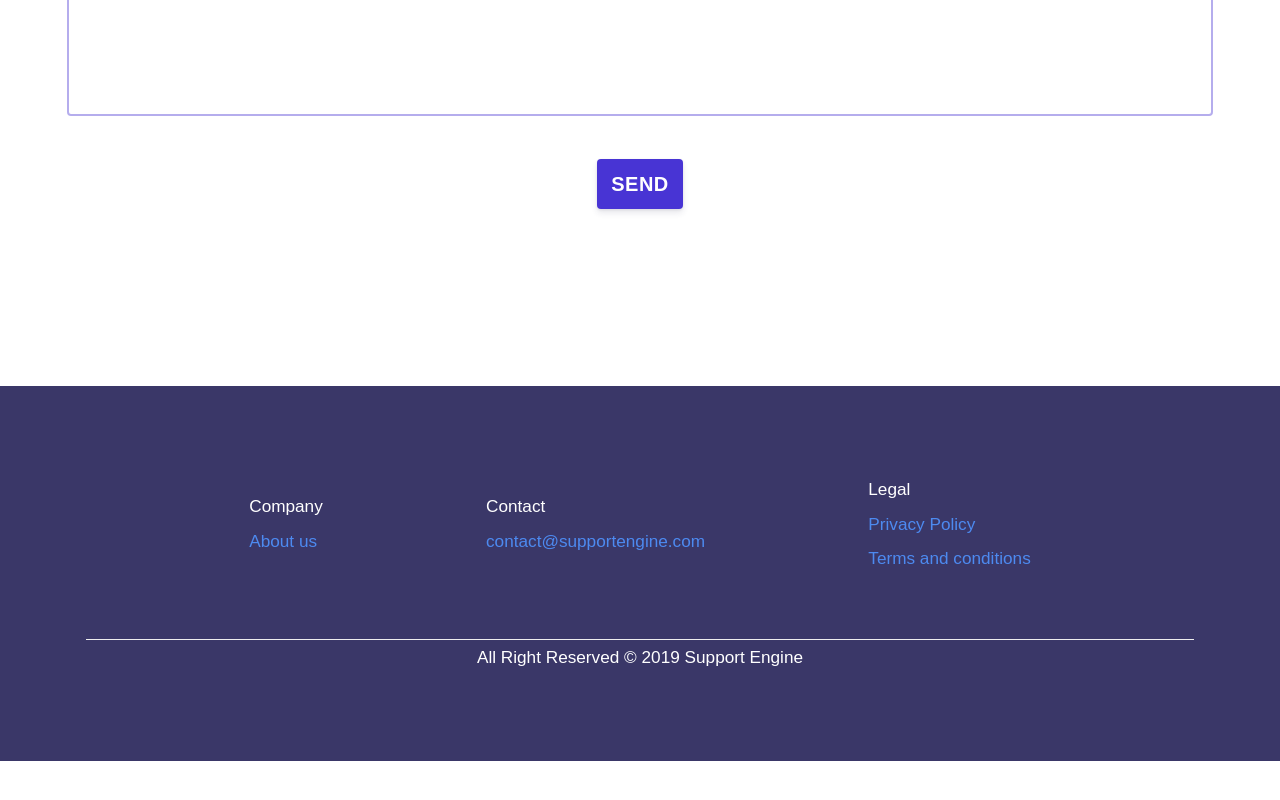
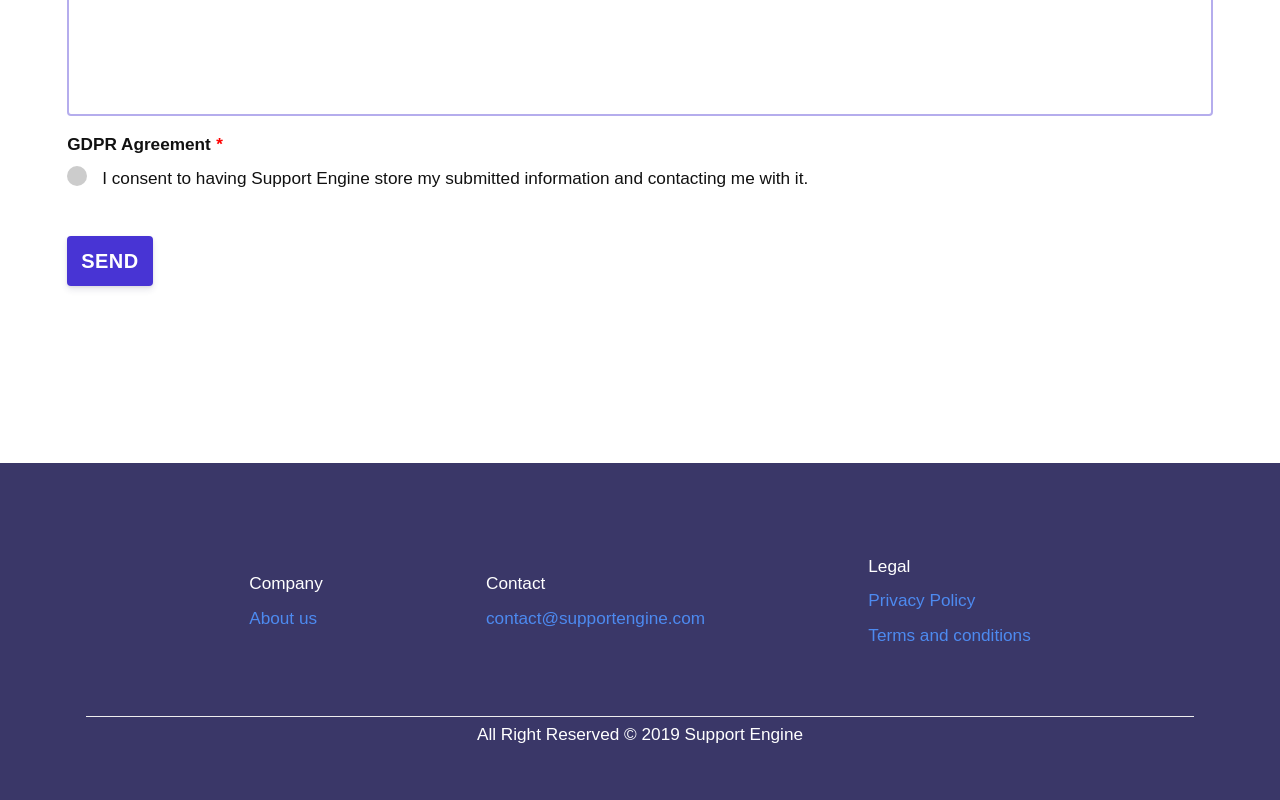
Before and after one commit to TheCodeisthub/SupportEngine, a Gatsby site: page /contact in a window 1280 px wide. Shown: the part 937-1737 px from the top of the page. Before the commit the page ends 1698 px from the top, so only its background shows below. Built offline with nearby package versions, Linux system fonts and the light colour scheme; Gatsby itself is replaced by a stand-in of ours.

Commit message:
Initial commit

```diff
--- a/src/components/contact.js
+++ b/src/components/contact.js
@@ -95,11 +95,22 @@ export default class Contact extends React.Component {
               />
             </label>
           </p>
+
+          <h4 title="Important">
+            GDPR Agreement <i style={{ color: "red" }}>*</i>
+          </h4>
+          <label style={{ fontWeight: "400" }} class="r-sidebar--label">
+            I consent to having Support Engine store my submitted information
+            and contacting me with it.
+            <input type="checkbox" required />
+            <span class="checkmark" />
+          </label>
+
           <p
             style={{
               display: "flex",
-              alignItems: "center",
-              justifyContent: "center",
+              alignItems: "flex-start",
+              justifyContent: "flex-start",
             }}
           >
             <button className="btn_submit" type="submit">
--- a/src/scss/contact.scss
+++ b/src/scss/contact.scss
@@ -83,7 +83,7 @@
     transition: all 0.15s ease;
     box-shadow: 0 4px 6px rgba(50, 50, 93, 0.11), 0 1px 3px rgba(0, 0, 0, 0.08);
     cursor: pointer;
-    margin-top: 4vh;
+    margin-top: 0;
   }
 
   .btn_submit:hover {
@@ -97,3 +97,80 @@
     font-weight: bold;
   }
 }
+
+.r-sidebar__section-container {
+  display: flex;
+  flex-direction: column;
+  align-items: center;
+  justify-content: center;
+  /* padding: 2em; */
+}
+
+/* The container */
+.r-sidebar--label {
+  display: block;
+  position: relative;
+  padding-left: 35px;
+  margin-bottom: 5vh;
+  cursor: pointer;
+  /* font-size: 22px; */
+  -webkit-user-select: none;
+  -moz-user-select: none;
+  -ms-user-select: none;
+  user-select: none;
+}
+
+/* Hide the browser's default checkbox */
+.r-sidebar--label input {
+  position: absolute;
+  opacity: 0;
+  cursor: pointer;
+  height: 0;
+  width: 0;
+}
+
+/* Create a custom checkbox */
+.checkmark {
+  position: absolute;
+  top: 5px;
+  left: 0;
+  height: 20px;
+  width: 20px;
+  background-color: #ccc;
+  border-radius: 50%;
+}
+
+/* On mouse-over, add a grey background color */
+.r-sidebar--label:hover input ~ .checkmark {
+  background-color: #888;
+}
+
+/* When the checkbox is checked, add a blue background */
+.r-sidebar--label input:checked ~ .checkmark {
+  background-color: #4834d4;
+}
+
+/* Create the checkmark/indicator (hidden when not checked) */
+.checkmark:after {
+  content: "";
+  position: absolute;
+  display: none;
+}
+
+/* Show the checkmark when checked */
+.r-sidebar--label input:checked ~ .checkmark:after {
+  display: block;
+}
+
+/* Style the checkmark/indicator */
+.r-sidebar--label .checkmark:after {
+  left: 8px;
+  top: 4px;
+  width: 5px;
+  height: 10px;
+  border: solid white;
+  border-width: 0 3px 3px 0;
+  -webkit-transform: rotate(45deg);
+  -ms-transform: rotate(45deg);
+  transform: rotate(45deg);
+}
```
